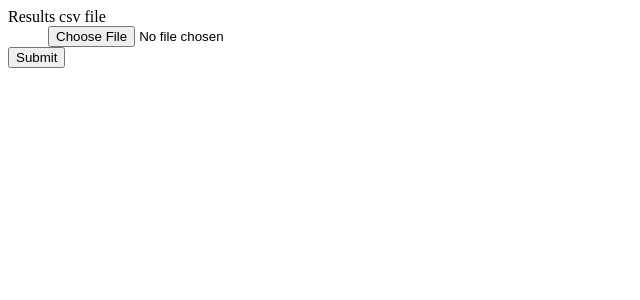
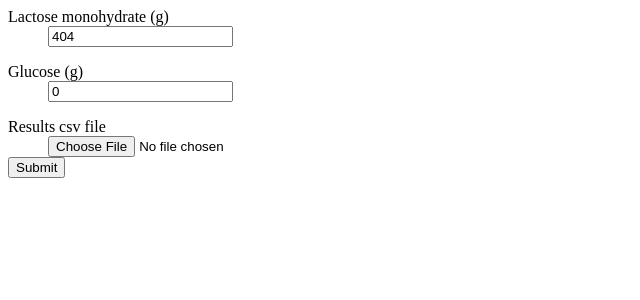
Before and after one commit to paulos84/unicorn, a Flask app: template templates/convert_results.html in a window 1280 px wide. Shown: the top 300 px of the page, without its empty margins (0-640 px from the left). Run offline with Flask 2, Linux system fonts and the light colour scheme; the template is opened without the code that fills it: values that come from a table or form of the project are taken from there, others are empty; some libraries are stand-ins or nearby versions.

Commit message:
Update convert_results.html

```diff
--- a/templates/convert_results.html
+++ b/templates/convert_results.html
@@ -4,9 +4,21 @@
 <title>Convert results</title>
 </head>
 <body>
-	<form method="POST" action="{{ url_for('convert_results') }}" enctype="multipart/form-data">
-	    {{ upload_form.csrf_token }}
-        {{ render_field(upload_form.file) }}
+	<form method="POST" action="{{url_for('convert_results') }}" enctype="multipart/form-data">
+	    {{ form.csrf_token }}
+		{{ render_field(form.lactose) }}
+		<ul>
+            {% for error in form.lactose.errors %}
+            <li style="color:red;">{{ error }}</li>
+            {% endfor %}
+        </ul>
+		{{ render_field(form.glucose) }}
+		<ul>
+            {% for error in form.glucose.errors %}
+            <li style="color:red;">{{ error }}</li>
+            {% endfor %}
+        </ul>
+        {{ render_field(form.file) }}
 	    <input type="submit" value="Submit">
 	</form>
 </body>
```
